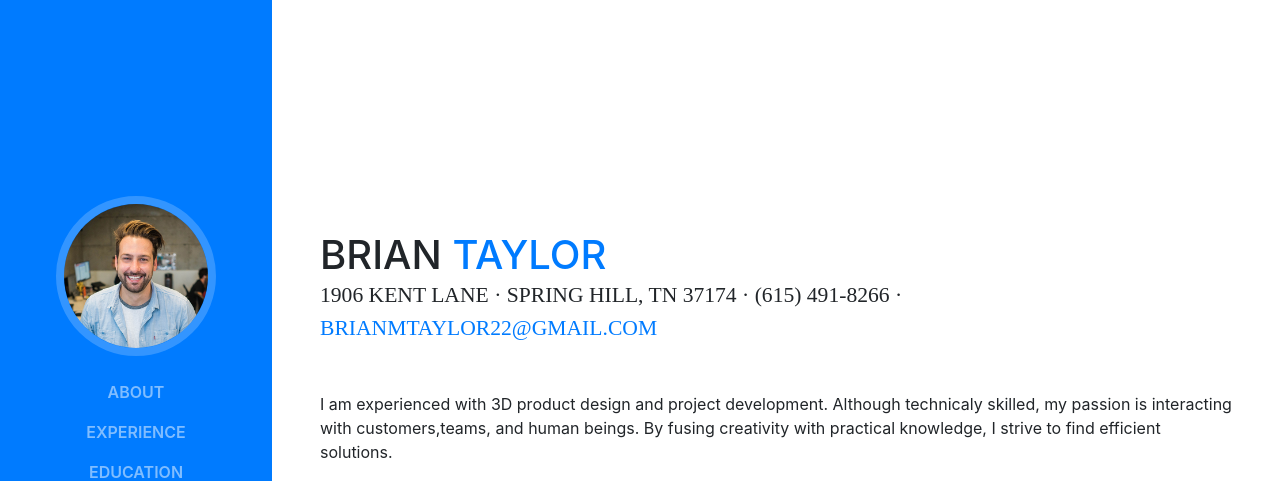
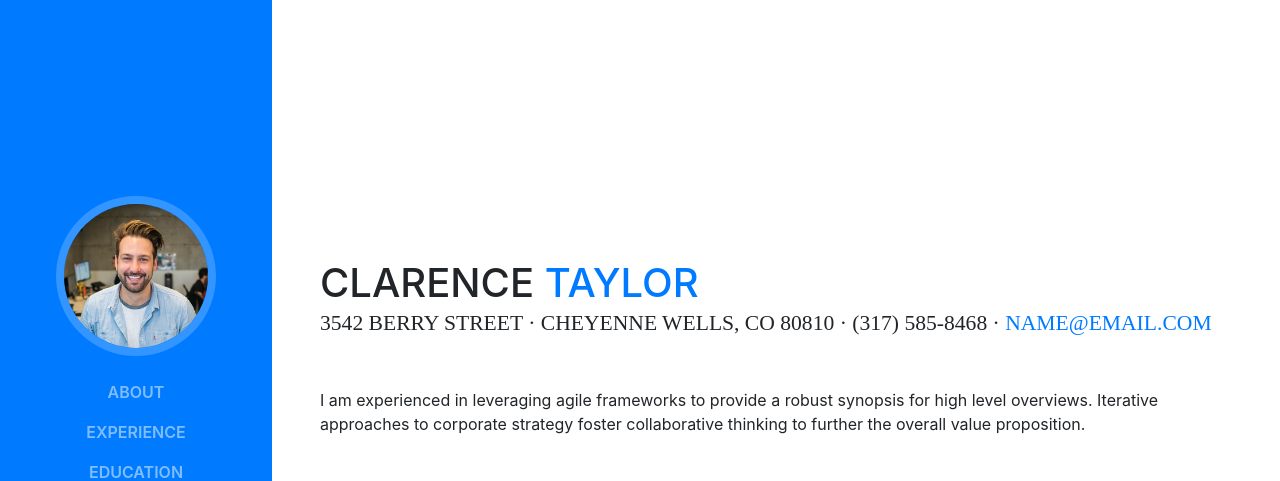
Before and after one commit to BrianMichaelTaylor/BrianMichaelTaylor.github.io, a website with bundled scripts: page index.html in a window 1280 px wide. Shown: the top 481 px of the page. Built offline with nearby package versions, Linux system fonts and the light colour scheme; a web font is replaced by a local one.

Commit message:
Revert "Revised About Page"
This reverts commit fd4456bed87dd1bbad06c6c6f7e1cbb82a6b1c7c.

```diff
--- a/index.html
+++ b/index.html
@@ -8,7 +8,7 @@
     <meta name="description" content="">
     <meta name="author" content="">
 
-    <title>BrianMichaelTaylor Resume</title>
+    <title>Resume - Start Bootstrap Theme</title>
 
     <!-- Bootstrap core CSS -->
     <link href="vendor/bootstrap/css/bootstrap.min.css" rel="stylesheet">
@@ -65,13 +65,13 @@
 
       <section class="resume-section p-3 p-lg-5 d-flex d-column" id="about">
         <div class="my-auto">
-          <h1 class="mb-0">Brian
+          <h1 class="mb-0">Clarence
             <span class="text-primary">Taylor</span>
           </h1>
-          <div class="subheading mb-5">1906 Kent Lane · Spring Hill, TN 37174 · (615) 491-8266 ·
-            <a href="mailto:name@email.com">brianmtaylor22@gmail.com</a>
+          <div class="subheading mb-5">3542 Berry Street · Cheyenne Wells, CO 80810 · (317) 585-8468 ·
+            <a href="mailto:name@email.com">name@email.com</a>
           </div>
-          <p class="mb-5">I am experienced with 3D product design and project development. Although technicaly skilled, my passion is interacting with customers,teams, and human beings. By fusing creativity with practical knowledge, I strive to find efficient solutions.</p>
+          <p class="mb-5">I am experienced in leveraging agile frameworks to provide a robust synopsis for high level overviews. Iterative approaches to corporate strategy foster collaborative thinking to further the overall value proposition.</p>
           <ul class="list-inline list-social-icons mb-0">
             <li class="list-inline-item">
               <a href="#">
```
